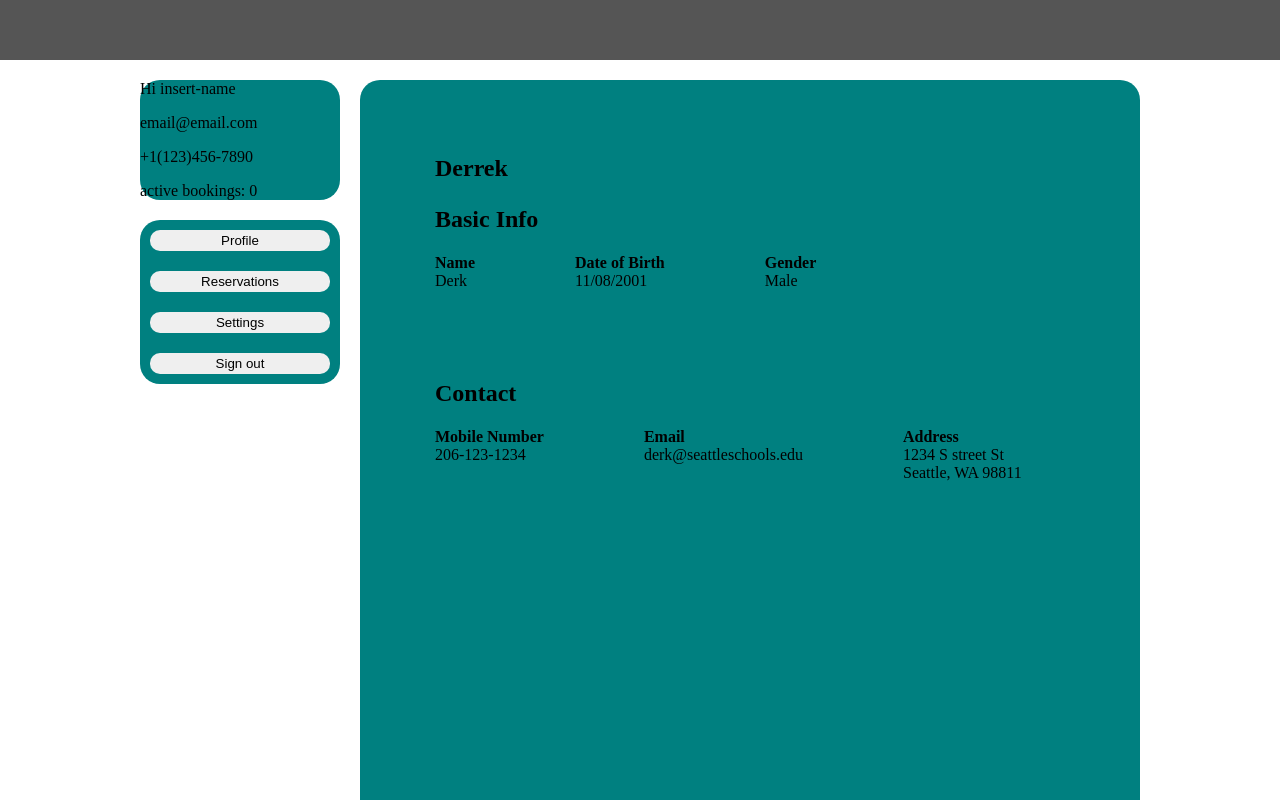
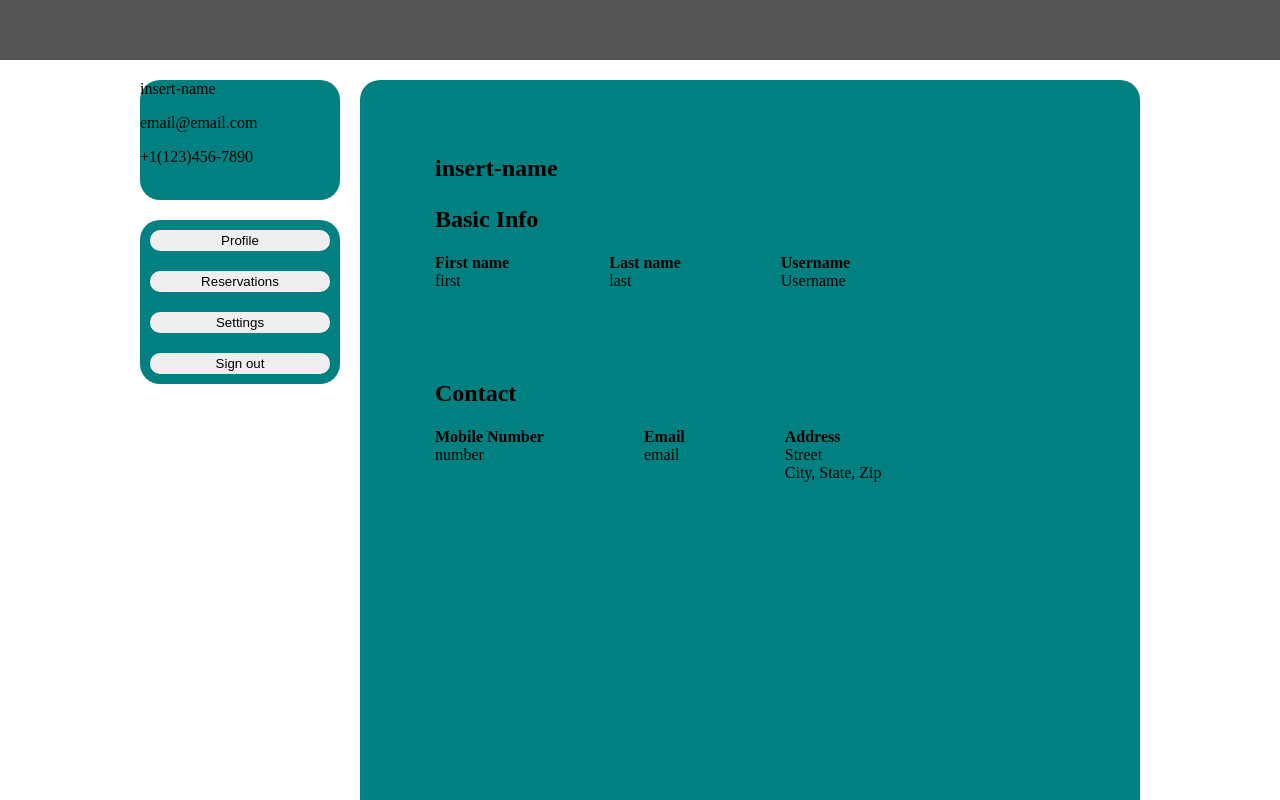
Before and after one commit to twopercentjazz/AD320_final_project, a website: page public/src/html/account.html in a window 1280 px wide. Shown: the top 800 px of the page. Drawn offline with Linux system fonts and the light colour scheme; no server answers.

Commit message:
changed id's and classes

```diff
--- a/public/src/html/account.html
+++ b/public/src/html/account.html
@@ -21,10 +21,11 @@
             <div id="profile-view">
                 <div id="left">
                     <div id="profile-card">
-                        <p>Hi insert-name</p>
-                        <p>email@email.com</p>
-                        <p>+1(123)456-7890</p>
-                        <p>active bookings: 0</p>
+                        <div id="profile-card-body">
+                            <p class="name">insert-name</p>
+                            <p class="email">email@email.com</p>
+                            <p class="phone">+1(123)456-7890</p>
+                        </div>
                     </div>
                     <div id="options">
 
@@ -40,21 +41,21 @@
                     <div id="info-display">
                         <div class="profile-display" id="profile">
                             <div class="display-body">
-                                <h2>Derrek</h2>
+                                <h2 class="name">insert-name</h2>
                                 <div id="info">
                                     <h3>Basic Info</h3>
                                     <div id="details">
                                         <div>
-                                            <h4 class="text">Name</h4>
-                                            <p class="text" id="name">Derk</p>
+                                            <h4 class="text">First name</h4>
+                                            <p id="first-name">first</p>
                                         </div>
                                         <div>
-                                            <h4 class="text">Date of Birth</h4>
-                                            <p class="text" id="birthay">11/08/2001</p>
+                                            <h4 class="text">Last name</h4>
+                                            <p id="last-name">last</p>
                                         </div>
                                         <div>
-                                            <h4 class="text">Gender</h4>
-                                            <p class="text" id="gender">Male</p>
+                                            <h4 class="text">Username</h4>
+                                            <p id="user">Username</p>
                                         </div>
                                     </div>
                                 </div>
@@ -63,15 +64,15 @@
                                     <div id="details">
                                         <div>
                                             <h4 class="text">Mobile Number</h4>
-                                            <p class="text" id="phone">206-123-1234</p>
+                                            <p class="phone">number</p>
                                         </div>
                                         <div>
                                             <h4 class="text">Email</h4>
-                                            <p class="text" id="email">derk@seattleschools.edu</p>
+                                            <p class="email">email</p>
                                         </div>
                                         <div>
                                             <h4 class="text">Address</h4>
-                                            <p class="text" id="address">1234 S street St<br>Seattle, WA 98811</p>
+                                            <p class="text" id="address">Street<br>City, State, Zip</p>
 
                                         </div>
                                     </div>
@@ -83,14 +84,11 @@
                                 <h2>Reservations</h2>
                                 <legend><strong>Filter</strong></legend>
                                 <div id="filter">
-                                    <input type="checkbox" id="current">
-                                    <label for="current">Current</label>
-                                    <input type="checkbox" id="previous">
-                                    <label for="previous">Previous</label>
+                                    <button class="filter" id="current-btn">Upcoming</button>
+                                    <button class="filter" id="previous-btn">Previous</button>
                                 </div>
-                                <div id="reservations-list">
-
-                                </div>
+                                <div class="reservation-display" id="upcoming"></div>
+                                <div class="reservation-display" id="previous"></div>
                             </div>
                         </div>
                         <div class="profile-display" id="payment">
```
